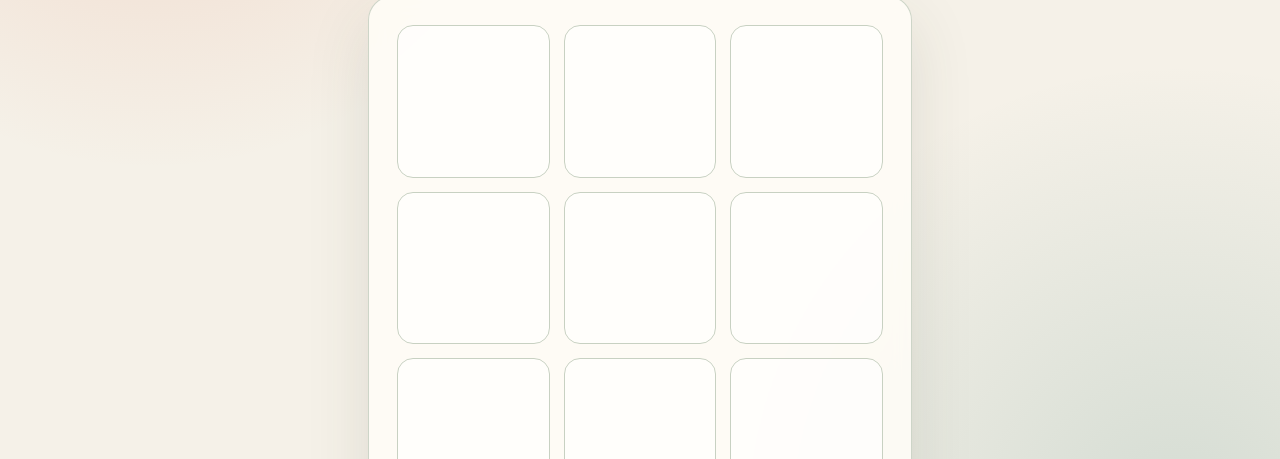
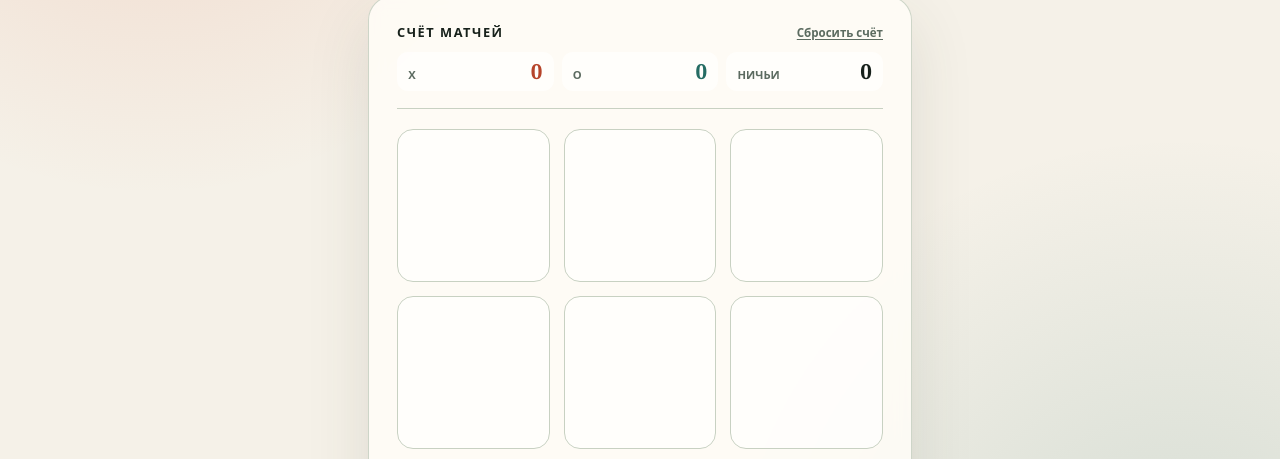
Before and after one commit to one-org-alexeu0099/tiktak-notion, a plain HTML site: page web/index.html in a window 1280 px wide. Shown: the part 311-770 px from the top of the page. Drawn offline with Linux system fonts and the light colour scheme.

Commit message:
feat(s3): add match score and winning line

```diff
--- a/web/app.js
+++ b/web/app.js
@@ -3,12 +3,32 @@
 const boardElement = document.querySelector("#board");
 const statusElement = document.querySelector("#status");
 const resetElement = document.querySelector("#reset");
+const scoreResetElement = document.querySelector("#score-reset");
+const scoreElements = {
+  X: document.querySelector("#score-x"),
+  O: document.querySelector("#score-o"),
+  draw: document.querySelector("#score-draws")
+};
 const cells = Array.from(boardElement.querySelectorAll("[data-index]"));
 
 let state = window.TTTGame.createGame();
+let sessionScore = {X: 0, O: 0, draw: 0};
+
+function isTerminal(status) {
+  return status === "winX" || status === "winO" || status === "draw";
+}
+
+function recordCompletedGame(previousState, nextState) {
+  if (previousState.status !== "playing" || !isTerminal(nextState.status)) return;
+
+  if (nextState.status === "winX") sessionScore.X += 1;
+  if (nextState.status === "winO") sessionScore.O += 1;
+  if (nextState.status === "draw") sessionScore.draw += 1;
+}
 
 function render(nextState) {
   const isPlaying = nextState.status === "playing";
+  const winningCells = new Set(nextState.winLine || []);
 
   statusElement.textContent = nextState.status === "playing"
     ? `Ход: ${nextState.current}`
@@ -22,14 +42,21 @@ function render(nextState) {
 
     cell.textContent = mark || "";
     cell.disabled = !isPlaying || Boolean(mark);
+    cell.classList.toggle("cell--winner", winningCells.has(index));
     cell.setAttribute("aria-label", mark ? `Клетка ${index + 1}: ${mark}` : `Клетка ${index + 1}`);
   });
+
+  scoreElements.X.textContent = String(sessionScore.X);
+  scoreElements.O.textContent = String(sessionScore.O);
+  scoreElements.draw.textContent = String(sessionScore.draw);
 }
 
 boardElement.addEventListener("click", (event) => {
   if (!(event.target instanceof HTMLButtonElement)) return;
 
+  const previousState = state;
   state = window.TTTGame.move(state, Number(event.target.dataset.index));
+  recordCompletedGame(previousState, state);
   render(state);
 });
 
@@ -38,4 +65,9 @@ resetElement.addEventListener("click", () => {
   render(state);
 });
 
+scoreResetElement.addEventListener("click", () => {
+  sessionScore = {X: 0, O: 0, draw: 0};
+  render(state);
+});
+
 render(state);
--- a/web/index.html
+++ b/web/index.html
@@ -15,6 +15,27 @@
     </header>
 
     <section class="game-panel" aria-label="Игровое поле">
+      <section class="scoreboard" aria-labelledby="score-title">
+        <div class="scoreboard-heading">
+          <h2 id="score-title">Счёт матчей</h2>
+          <button id="score-reset" class="score-reset" type="button">Сбросить счёт</button>
+        </div>
+        <div class="score-grid">
+          <div class="score-item score-item--x">
+            <span class="score-label">X</span>
+            <strong id="score-x">0</strong>
+          </div>
+          <div class="score-item score-item--o">
+            <span class="score-label">O</span>
+            <strong id="score-o">0</strong>
+          </div>
+          <div class="score-item score-item--draw">
+            <span class="score-label">Ничьи</span>
+            <strong id="score-draws">0</strong>
+          </div>
+        </div>
+      </section>
+
       <div id="board" class="board" role="grid" aria-label="Поле 3 на 3">
         <button class="cell" type="button" data-index="0" role="gridcell" aria-label="Клетка 1"></button>
         <button class="cell" type="button" data-index="1" role="gridcell" aria-label="Клетка 2"></button>
--- a/web/styles.css
+++ b/web/styles.css
@@ -69,6 +69,81 @@ h1 {
   backdrop-filter: blur(8px);
 }
 
+.scoreboard {
+  margin-bottom: 1.25rem;
+  padding-bottom: 1.1rem;
+  border-bottom: 1px solid var(--line);
+}
+
+.scoreboard-heading {
+  display: flex;
+  align-items: baseline;
+  justify-content: space-between;
+  gap: 0.75rem;
+  margin-bottom: 0.75rem;
+}
+
+.scoreboard h2 {
+  margin: 0;
+  font: 700 0.8rem/1.2 ui-sans-serif, system-ui, sans-serif;
+  letter-spacing: 0.12em;
+  text-transform: uppercase;
+}
+
+.score-reset {
+  padding: 0;
+  border: 0;
+  color: var(--muted);
+  font: 600 0.72rem/1.2 ui-sans-serif, system-ui, sans-serif;
+  background: transparent;
+  cursor: pointer;
+  text-decoration: underline;
+  text-underline-offset: 0.2em;
+}
+
+.score-reset:hover,
+.score-reset:focus-visible {
+  color: var(--accent-dark);
+}
+
+.score-grid {
+  display: grid;
+  grid-template-columns: repeat(3, 1fr);
+  gap: 0.5rem;
+}
+
+.score-item {
+  display: flex;
+  align-items: baseline;
+  justify-content: space-between;
+  gap: 0.5rem;
+  min-width: 0;
+  padding: 0.55rem 0.7rem;
+  border-radius: 0.7rem;
+  background: rgba(255, 255, 255, 0.62);
+}
+
+.score-label {
+  overflow: hidden;
+  color: var(--muted);
+  font: 700 0.7rem/1.1 ui-sans-serif, system-ui, sans-serif;
+  text-overflow: ellipsis;
+  text-transform: uppercase;
+}
+
+.score-item strong {
+  color: var(--ink);
+  font: 700 1.3rem/1 Georgia, "Times New Roman", serif;
+}
+
+.score-item--x strong {
+  color: var(--x-color);
+}
+
+.score-item--o strong {
+  color: var(--o-color);
+}
+
 .board {
   display: grid;
   grid-template-columns: repeat(3, minmax(0, 1fr));
@@ -109,6 +184,12 @@ h1 {
   background: #fffaf0;
 }
 
+.cell.cell--winner {
+  border-color: var(--accent);
+  background: rgba(217, 95, 57, 0.2);
+  box-shadow: inset 0 0 0 3px rgba(217, 95, 57, 0.22);
+}
+
 .reset-button {
   width: 100%;
   margin-top: 1rem;
```
